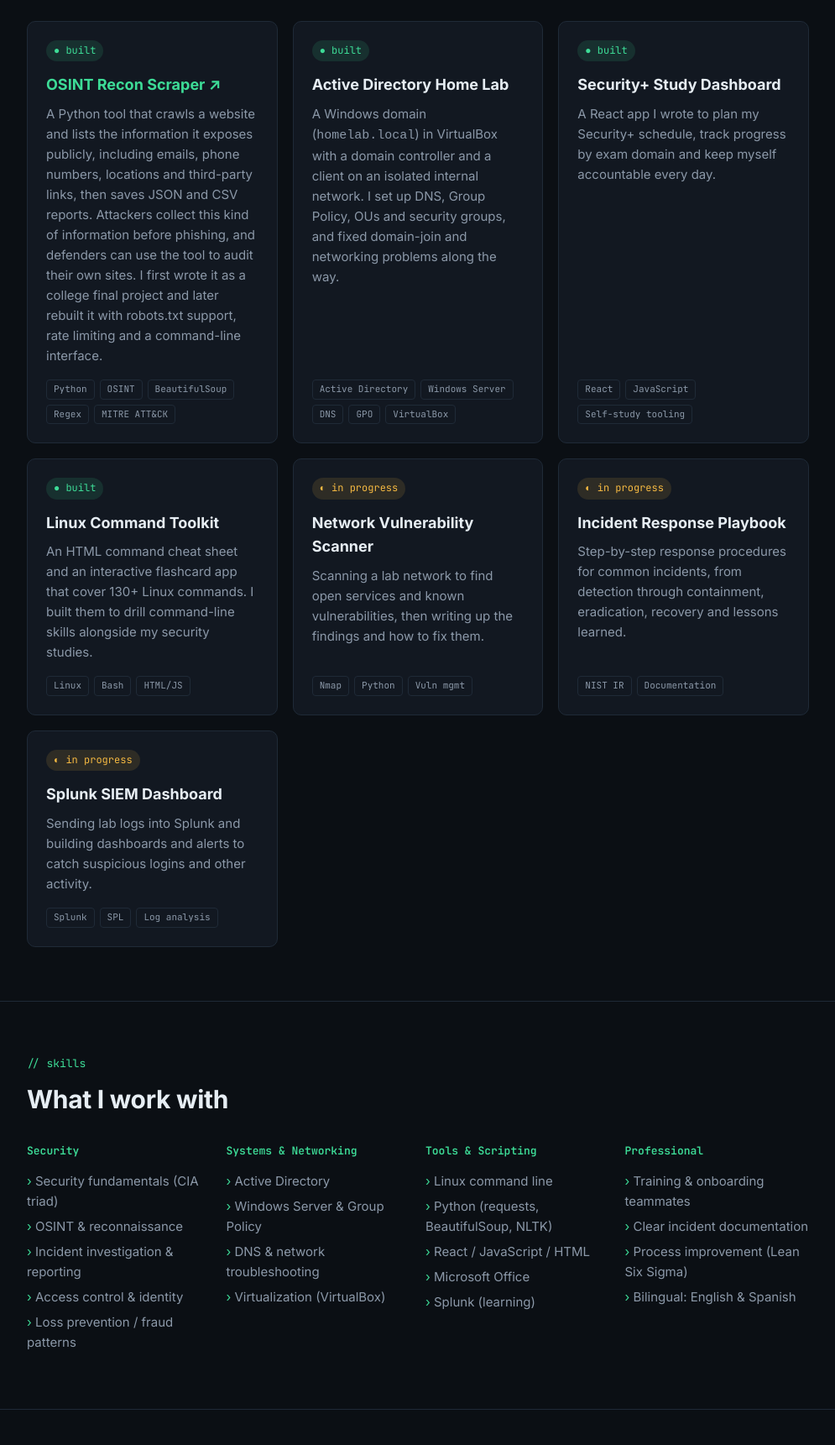
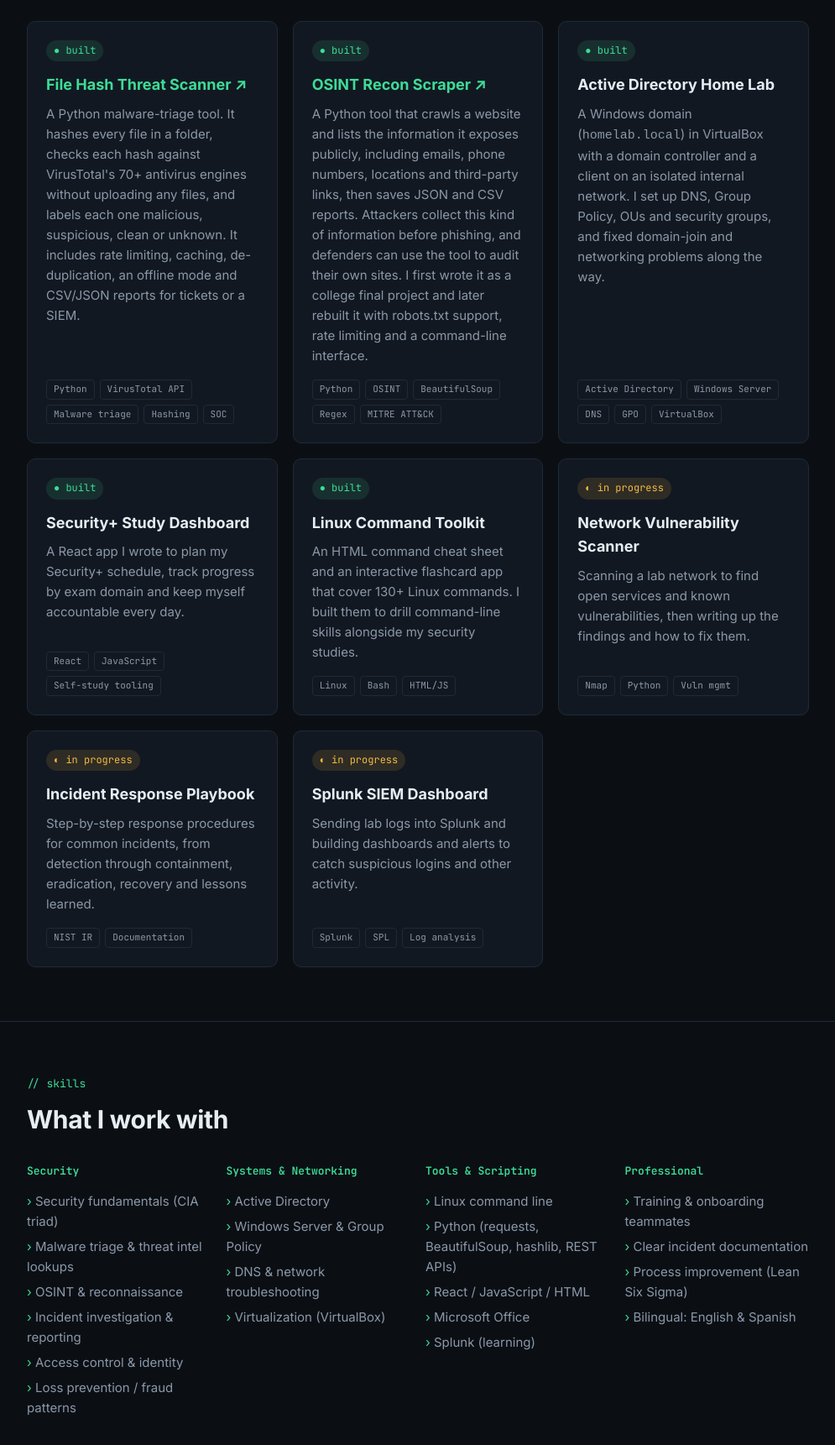
Before and after one commit to oMythicc/oMythicc.github.io, a plain HTML site: page index.html in a window 1280 px wide. Shown: the part 1340-3061 px from the top of the page at 84% size, without its empty margins (142-1137 px from the left). Drawn offline with Linux system fonts and the light colour scheme.

Commit message:
Add File Hash Threat Scanner project
Co-Authored-By: Claude Opus 5.5 <noreply@anthropic.com>
Claude-Session: https://claude.ai/code/session_01VJpgTMHr1CnR2TPFge78MR

```diff
--- a/index.html
+++ b/index.html
@@ -157,6 +157,12 @@
     <div class="cards">
       <div class="card">
         <span class="status done">● built</span>
+        <h3><a href="https://github.com/oMythicc/file-hash-scanner" target="_blank" rel="noopener">File Hash Threat Scanner ↗</a></h3>
+        <p>A Python malware-triage tool. It hashes every file in a folder, checks each hash against VirusTotal's 70+ antivirus engines without uploading any files, and labels each one malicious, suspicious, clean or unknown. It includes rate limiting, caching, de-duplication, an offline mode and CSV/JSON reports for tickets or a SIEM.</p>
+        <div class="tags"><span class="tag">Python</span><span class="tag">VirusTotal API</span><span class="tag">Malware triage</span><span class="tag">Hashing</span><span class="tag">SOC</span></div>
+      </div>
+      <div class="card">
+        <span class="status done">● built</span>
         <h3><a href="https://github.com/oMythicc/osint-recon-scraper" target="_blank" rel="noopener">OSINT Recon Scraper ↗</a></h3>
         <p>A Python tool that crawls a website and lists the information it exposes publicly, including emails, phone numbers, locations and third-party links, then saves JSON and CSV reports. Attackers collect this kind of information before phishing, and defenders can use the tool to audit their own sites. I first wrote it as a college final project and later rebuilt it with robots.txt support, rate limiting and a command-line interface.</p>
         <div class="tags"><span class="tag">Python</span><span class="tag">OSINT</span><span class="tag">BeautifulSoup</span><span class="tag">Regex</span><span class="tag">MITRE ATT&amp;CK</span></div>
@@ -208,7 +214,7 @@
     <div class="skills">
       <div class="skill-group">
         <h4>Security</h4>
-        <ul><li>Security fundamentals (CIA triad)</li><li>OSINT &amp; reconnaissance</li><li>Incident investigation &amp; reporting</li><li>Access control &amp; identity</li><li>Loss prevention / fraud patterns</li></ul>
+        <ul><li>Security fundamentals (CIA triad)</li><li>Malware triage &amp; threat intel lookups</li><li>OSINT &amp; reconnaissance</li><li>Incident investigation &amp; reporting</li><li>Access control &amp; identity</li><li>Loss prevention / fraud patterns</li></ul>
       </div>
       <div class="skill-group">
         <h4>Systems &amp; Networking</h4>
@@ -216,7 +222,7 @@
       </div>
       <div class="skill-group">
         <h4>Tools &amp; Scripting</h4>
-        <ul><li>Linux command line</li><li>Python (requests, BeautifulSoup, NLTK)</li><li>React / JavaScript / HTML</li><li>Microsoft Office</li><li>Splunk (learning)</li></ul>
+        <ul><li>Linux command line</li><li>Python (requests, BeautifulSoup, hashlib, REST APIs)</li><li>React / JavaScript / HTML</li><li>Microsoft Office</li><li>Splunk (learning)</li></ul>
       </div>
       <div class="skill-group">
         <h4>Professional</h4>
```
